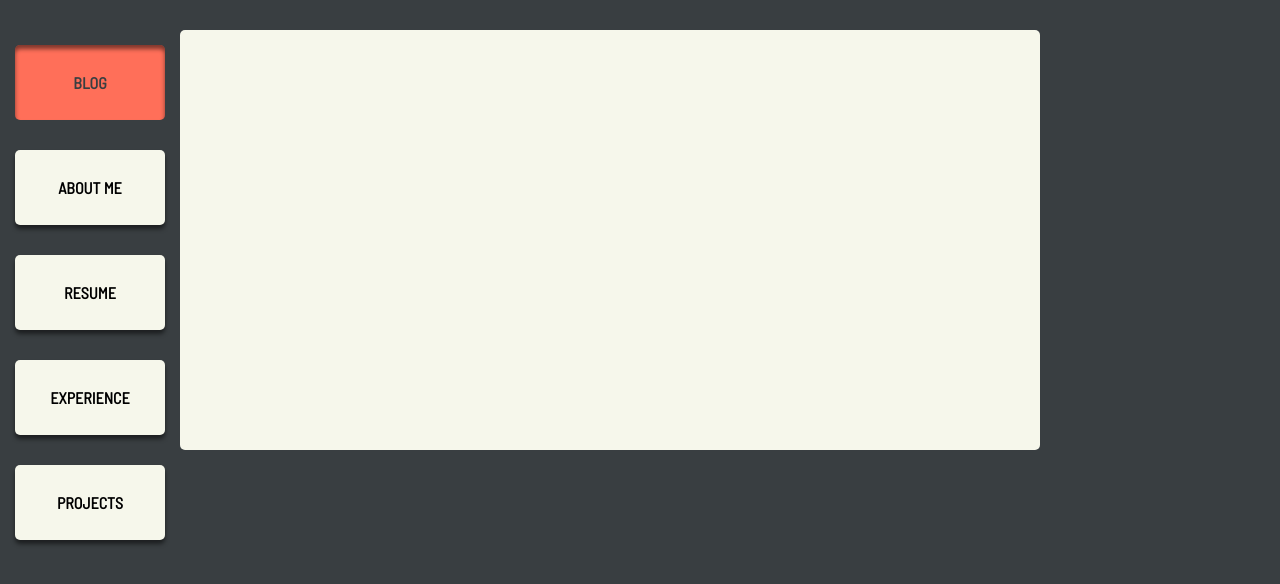
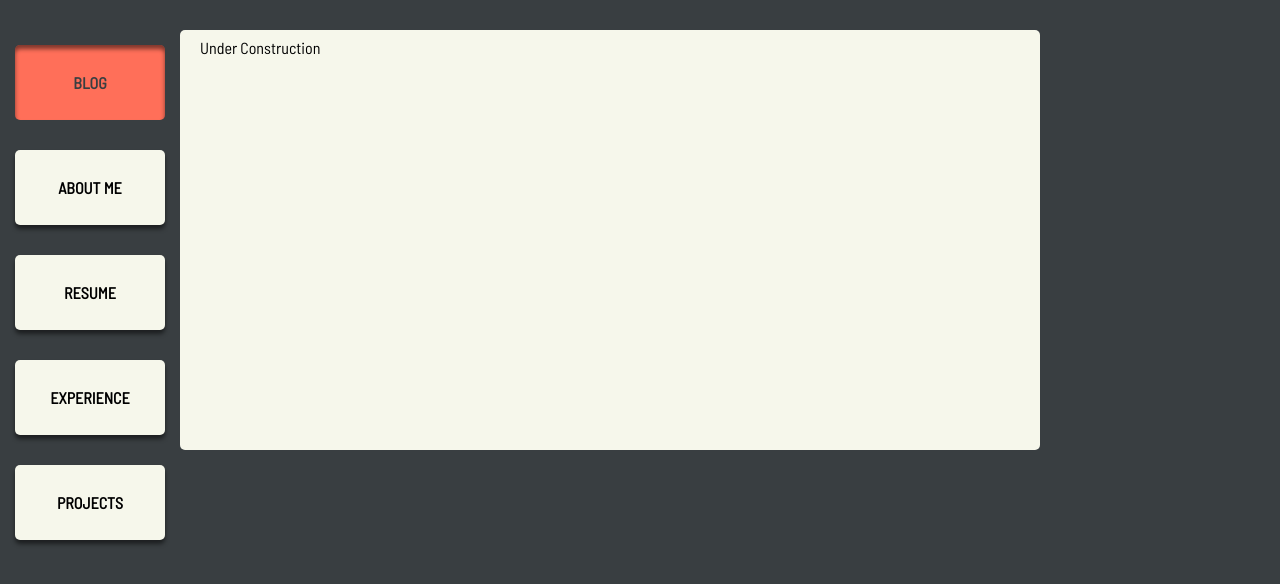
Before and after one commit to nluizsoliveira/pure-js-SPA-POC, a website with bundled scripts: page index.html in a window 1280 px wide. Both pictures are taken after a click on the element "BLOG". Built offline with nearby package versions, Linux system fonts and the light colour scheme.

Commit message:
feat(blog): add blog folder

```diff
--- /dev/null
+++ b/components/blog/controller.js
@@ -0,0 +1,5 @@
+export const renderBlog = async function(viewRoot){
+    const view = await fetch('components/blog/view.html')
+        .then(res =>{ return res.text() })
+    viewRoot.innerHTML = view
+}
--- /dev/null
+++ b/components/blog/view.html
@@ -0,0 +1,3 @@
+<div class = "blog">
+    Under Construction
+</div>
--- a/components/index/model.js
+++ b/components/index/model.js
@@ -1,4 +1,5 @@
 import {renderAbout} from '/components/about/controller.js'
+import {renderBlog} from '/components/blog/controller.js'
 import {renderExperienceList} from '/components/experienceList/controller.js'
 import {renderProjectList} from '/components/projectList/controller.js'
 import {renderResume} from '/components/resume/controller.js'
@@ -14,7 +15,7 @@
 }
 
 const CONTENT_RENDERERS = {
-    blog: '',
+    blog: renderBlog,
     about: renderAbout,
     experienceList: renderExperienceList,
     projectList: renderProjectList,
```
Also changed, not shown: components/about/test/test.html (+1 -1 lines), components/blog/model.js (added).
